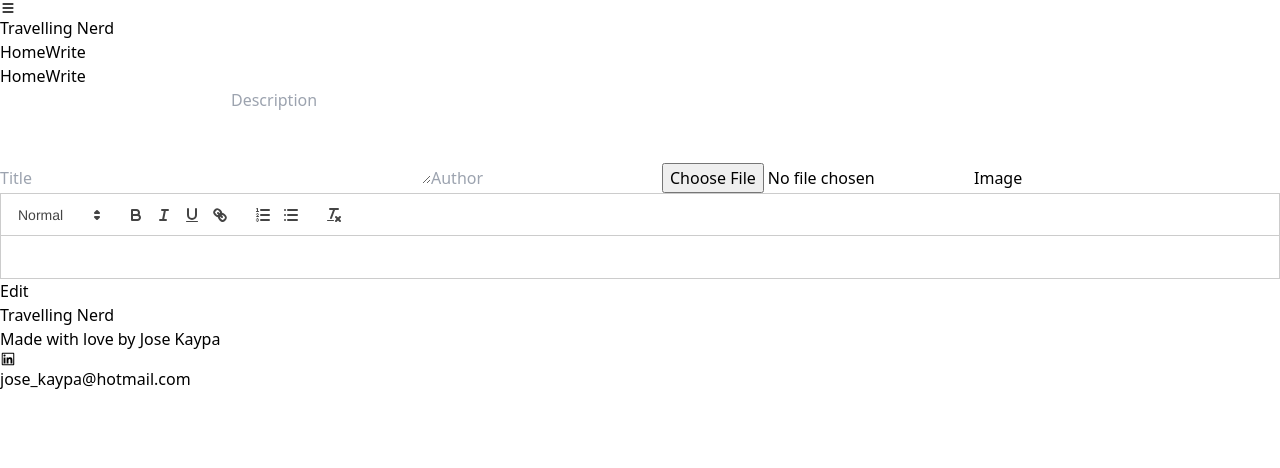
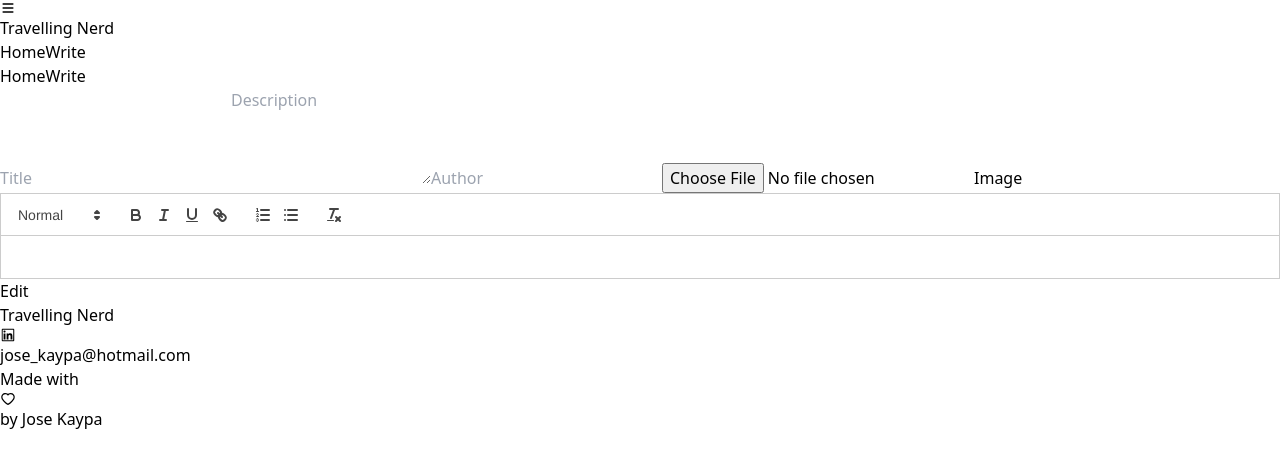
Before and after one commit to JKaypa/TravellingNerd, a React (Vite) app in the folder frontend/: page /edit/1 in a window 1280 px wide. Shown: the top 468 px of the page. Built offline with nearby package versions, Linux system fonts and the light colour scheme; no server answers.

Commit message:
footer done

```diff
--- a/frontend/src/components/Footer.tsx
+++ b/frontend/src/components/Footer.tsx
@@ -1,13 +1,13 @@
-import {AiOutlineLinkedin} from 'react-icons/ai'
+import {AiOutlineLinkedin, AiOutlineHeart} from 'react-icons/ai'
 
 
 export default function Footer() {
   return (
     <footer className="flex flex-col justify-around items-center bg-black text-white h-52 mt-5">
       <p>Travelling Nerd</p>
-      <p>Made with love by Jose Kaypa</p>
-      <AiOutlineLinkedin className="text-3xl" />
-      <a>jose_kaypa@hotmail.com</a>
+      <a href="https://www.linkedin.com/in/jkaypa/" target='_blank' rel='noopener noreferrer'><AiOutlineLinkedin className="text-3xl" /></a>
+      <a href='mailto:jose_kaypa@hotmail.com?subject=Hello&body=Hi there Kaypa'>jose_kaypa@hotmail.com</a>
+      <p className='flex items-center'>Made with<AiOutlineHeart className='w-8'/>by Jose Kaypa</p>
     </footer>
   )
 }
```
